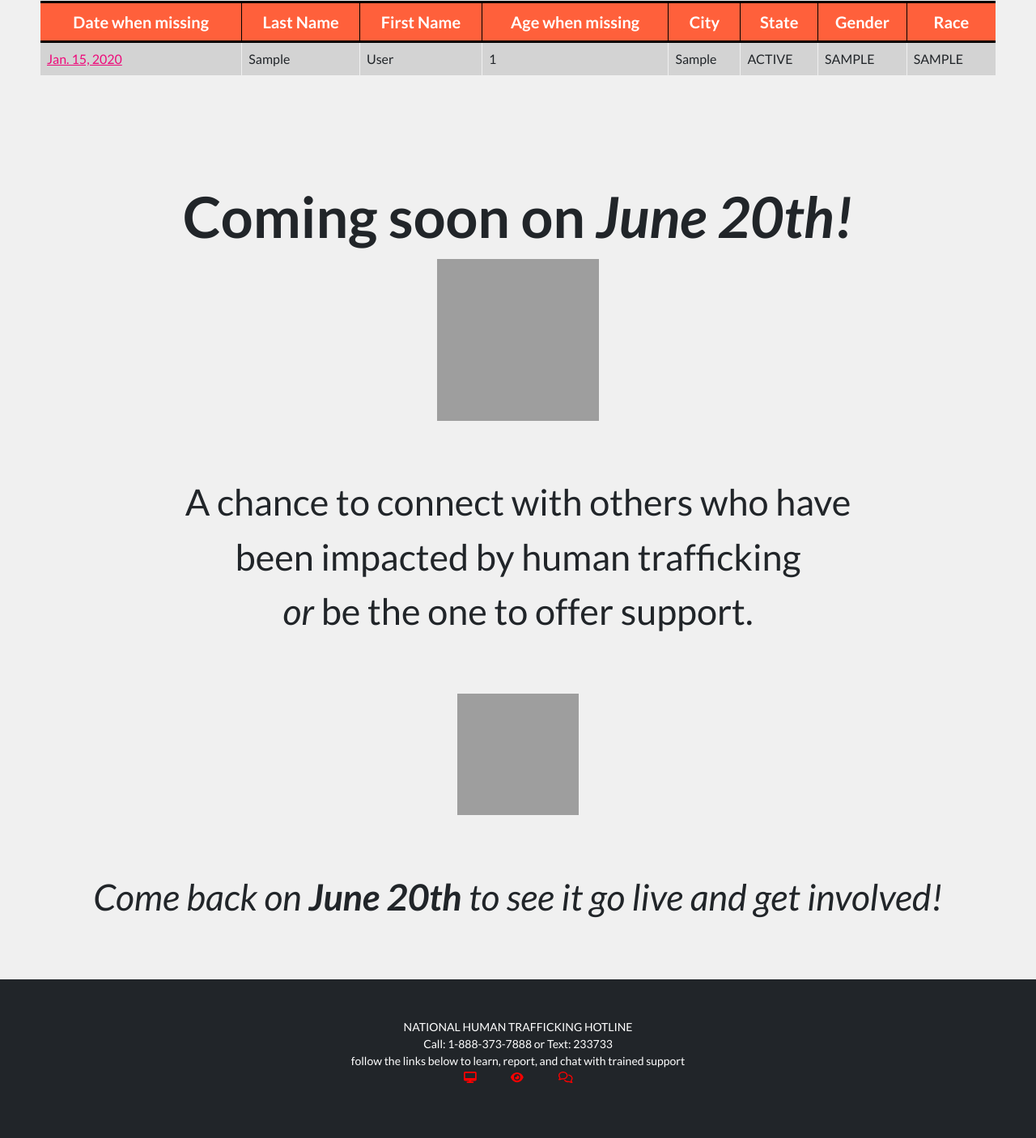
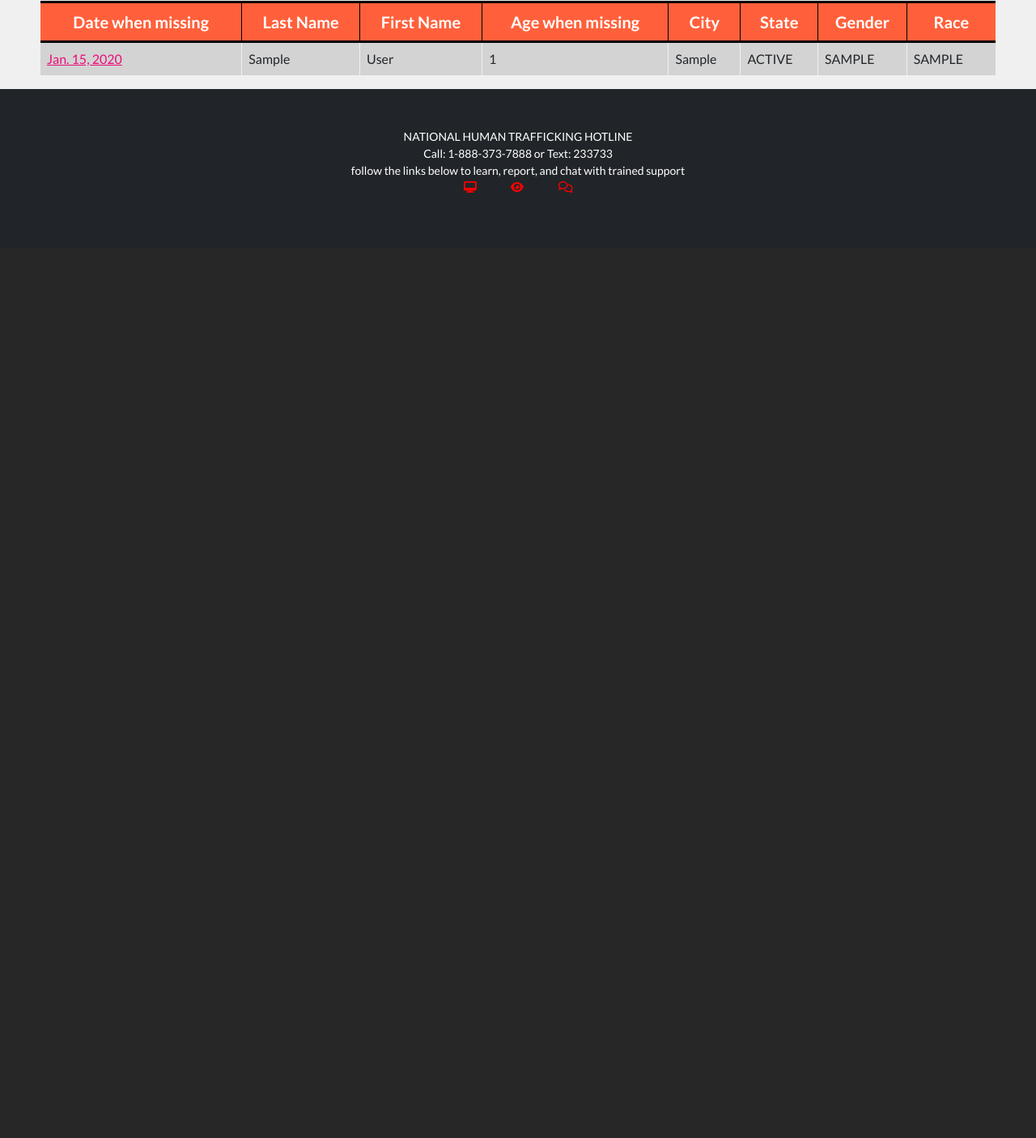
Before and after one commit to JakeGillespie1/missing_persons, a Django app: page /infotable/ in a window 1280 px wide. Shown: the part 547-1953 px from the top of the page at 81% size. After the commit the page ends 785 px from the top, so only its background shows below. Run offline with Django 4.2, Linux system fonts and the light colour scheme; tables that the repository leaves empty hold one stand-in row (values such as "Sample post"); some libraries are stand-ins or nearby versions; grey boxes are pictures that could not be loaded.

Commit message:
Update table.html

```diff
--- a/templates/infotable/table.html
+++ b/templates/infotable/table.html
@@ -53,11 +53,4 @@
                 </tbody>
             </table>
         </div>
-<div style="font-size: 70px; background-color: #f0f0f0"><br><center><b> Coming soon on <i>June 20th!</i></b> <br>
-    <img src="https://upload.wikimedia.org/wikipedia/commons/f/fd/Arrows_down_animated.gif" alt="Downward arrow" width="200" height="200"></div>
-
-    <div style="font-size: 45px; background-color: #f0f0f0"><br><center>A chance to connect with others who have <br> been impacted by human trafficking <br>
-        <i>or</i> be the one to offer support.<br><br>
-        <img src="https://static.vecteezy.com/system/resources/previews/009/337/385/original/donate-and-charity-flat-color-icon-helping-hand-love-free-png.png" width="150" height="150"><br><br>
-        <i>Come back on <b>June 20th</b> to see it go live and get involved!</i></center><br></div>
 {% endblock %}
```
